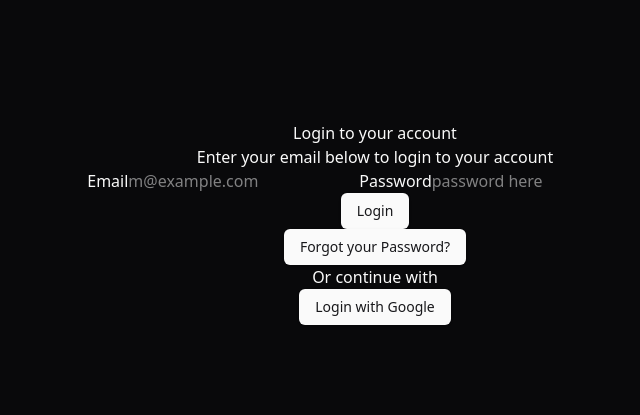
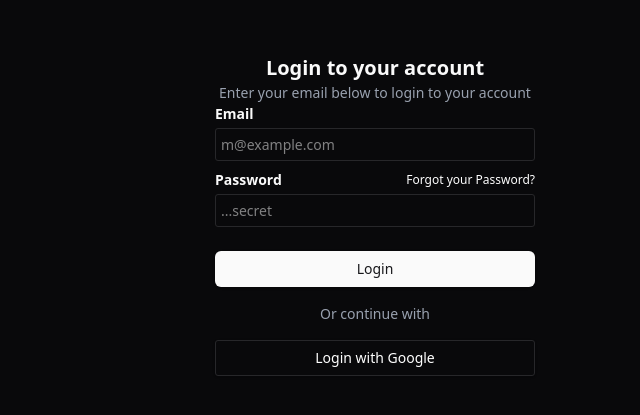
Before and after one commit to tripleten-externships/partner-pipeline-frontend, a React (Vite) app: page /login in a window 1280 px wide. Shown: the part 177-592 px from the top of the page, without its empty margins (265-905 px from the left). Built offline with nearby package versions, Linux system fonts and the light colour scheme.

Commit message:
feat: add styles to login-route

```diff
--- a/src/components/login-route.tsx
+++ b/src/components/login-route.tsx
@@ -2,21 +2,52 @@ import React from "react";
 import { Button } from "./ui/button";
 
 function Login() {
+  // class lists that are used across identical elements
+  const formInputClasses = "mb-2 border rounded-[3px] p-[5px] box-border text-[14px]";
+  const formLabelClasses = "mb-1 font-semibold text-[14px]";
+
   return (
     <>
-      <div className="flex flex-col items-center justify-center min-h-svh">
-        <h2>Login to your account</h2>
-        <p>Enter your email below to login to your account</p>
-        <form action="submit">
-          <label htmlFor="email">Email</label>
-          <input type="email" placeholder="m@example.com" />
-          <label htmlFor="password">Password</label>
-          <input type="password" placeholder="password here" />
-        </form>
-        <Button>Login</Button>
-        <Button>Forgot your Password?</Button>
-        <p>Or continue with</p>
-        <Button>Login with Google</Button>
+      <div className="flex flex-col items-center justify-center h-screen">
+        <div className="flex flex-col w-full max-w-80 items-center">
+          <h2 className="font-bold text-xl">Login to your account</h2>
+          <p className="text-gray-400 text-[14px]">
+            Enter your email below to login to your account
+          </p>
+          <form className="relative w-full" action="submit">
+            <fieldset className="flex flex-col ">
+              <label className={formLabelClasses} htmlFor="email">
+                Email
+              </label>
+              <input
+                id="email"
+                className={formInputClasses}
+                type="email"
+                placeholder="m@example.com"
+                required
+              />
+              <label className={formLabelClasses} htmlFor="password">
+                Password
+              </label>
+              <Button className="text-xs text-white absolute bg-transparent bottom-[55px] right-0 p-0 m-0 h-0">
+                Forgot your Password?
+              </Button>
+              <input
+                id="password"
+                className={formInputClasses}
+                type="password"
+                placeholder="...secret"
+                required
+              />
+            </fieldset>
+          </form>
+          <Button className="w-full my-4">Login</Button>
+          {/* <Button className="w-full relative">Forgot your Password?</Button> */}
+          <p className="text-gray-400 text-[14px]">Or continue with</p>
+          <Button className="w-full my-4 border rounded-[3px] bg-transparent text-white">
+            Login with Google
+          </Button>
+        </div>
       </div>
     </>
   );
```
